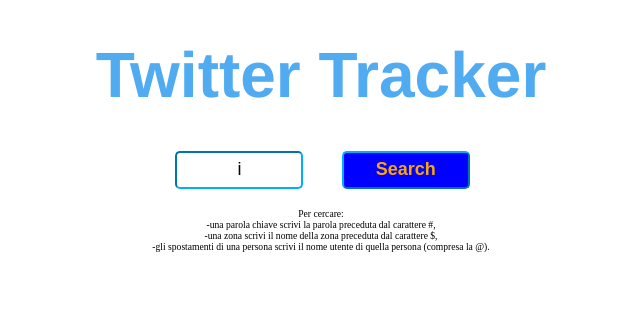
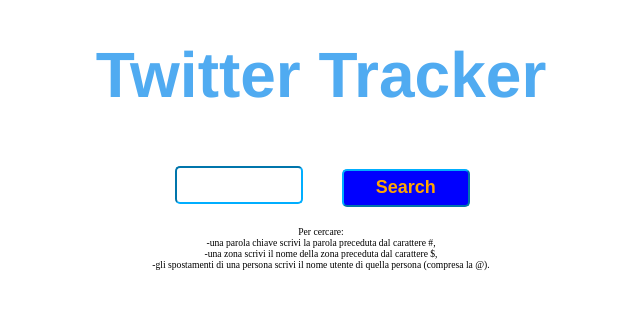
Before and after one commit to mackness33/Twitter-Tracker, a Flask app: page /base in a window 1280 px wide. Shown: the top 310 px of the page, without its empty margins (319-959 px from the left). Run offline with Flask 2, Linux system fonts and the light colour scheme.

Commit message:
:art: Add code to the files

```diff
--- a/web/blueprints/auth/templates/SWE_interfaccia.html
+++ b/web/blueprints/auth/templates/SWE_interfaccia.html
@@ -14,7 +14,7 @@
          font-size: 5vw;
          font-family: Helvetica;
       }
-      input, button {
+      #input, #button {
          height: 3vw;
          width: 10vw;
          text-align: center;
@@ -23,12 +23,13 @@
          border-color: rgb(0, 174, 255);
          font-family: Arial, Helvetica, serif;
       }
-      input {
+      #input {
+         margin-top: 1.15vw;
          margin-left: 38vw;
          margin-right: 3vw;
          float: left;
       }
-      button {
+      #button {
          font-weight: bold;
          background-color: blue;
          color: orange;
@@ -38,26 +39,40 @@
          text-align: center;
       }
    </style>
+
    <script type="text/javascript">
+
+      /*function richiestaP(stringa)
+      {
+         return jasone;
+      };
+
+      function stampone(jason)
+      {
+         d = document.getElementById("gionni");
+         for(x in jason)
+         {
+            d.appendChild(x);
+         }
+      };
+
       var clicca = function() {
          var ricerca = document.getElementById("argomento_da_cercare").value;
          svolgiRicerca(ricerca);
       };
       function svolgiRicerca(stringa){
-         if (stringa[0] == '#') {
-            ricercaParolaChiave(stringa);
-         }
-         else if (stringa[0] == "$") {
-            ricercaLuogo(stringa);
-         }
-         else if (stringa[0] == "@") {
-            ricercaPersona(stringa);  //stalking
+         if (stringa[0] == '#' || stringa[0] == "$" || stringa[0] == "@") {
+            v = richiestaP(stringa);
+            stampone(v);
          }
          else {
             alert("input non valido");
          };
       };
-      function ricercaParolaChiave(stringa){
+
+
+      /*function ricercaParolaChiave(stringa){
+         richiestaP()
          alert("imp");
       };
       function ricercaLuogo(stringa){
@@ -65,20 +80,23 @@
       };
       function ricercaPersona(stringa){
          alert("lo stalking è un reato penale");
-      };
+      };*/
+
  	</script>
  </head>
  <body>
  <h1>Twitter Tracker</h1>
- <p id="input">
-    <input type="text" id="argomento_da_cercare" value="i">
- </p>
- <button onclick="clicca()">Search</button>
+ <form action="/base" method="post" target="_self">
+      <input id="input" type="text" name="ricerca" ><br>
+      <input id="button" type="submit" value="Search" />
+ </form>
  <p id="descrizione">
     Per cercare: <br>
     -una parola chiave scrivi la parola preceduta dal carattere #, <br>
     -una zona scrivi il nome della zona preceduta dal carattere $, <br>
     -gli spostamenti di una persona scrivi il nome utente di quella persona (compresa la @). <br>
  </p>
+ <p id="gionni">
+ </p>
  </body>
 </html>
--- a/web/blueprints/auth/views.py
+++ b/web/blueprints/auth/views.py
@@ -55,6 +55,22 @@ def search_post():
 @tracker.route('/base', methods = ['POST'])
 # def base_post(in_json):
 def base_post():
+    @tracker.route('/base', methods = ['POST'])
+    # def base_post(in_json):
+    def base_post():
+        say=request.form['ricerca']
+        say2 = say[1:]
+        if say[0] == "#":
+            return Twitter.cursor(Twitter.search, q=say2)
+        elif say[0] == '@':
+            return T.get_tweets({"usernames": say2, "user.fields": "description,created_at"})
+        elif say[0] == '$':
+            return "manca funzioneeee"
+        else:
+            return "Mongolo"
+        #return search(say)
+        #return T.get_tweets({"usernames": say, "user.fields": "description,created_at"})
+
     return "OK"
 
 @tracker.route('/base')
```
Also changed, not shown: 2 other files.
